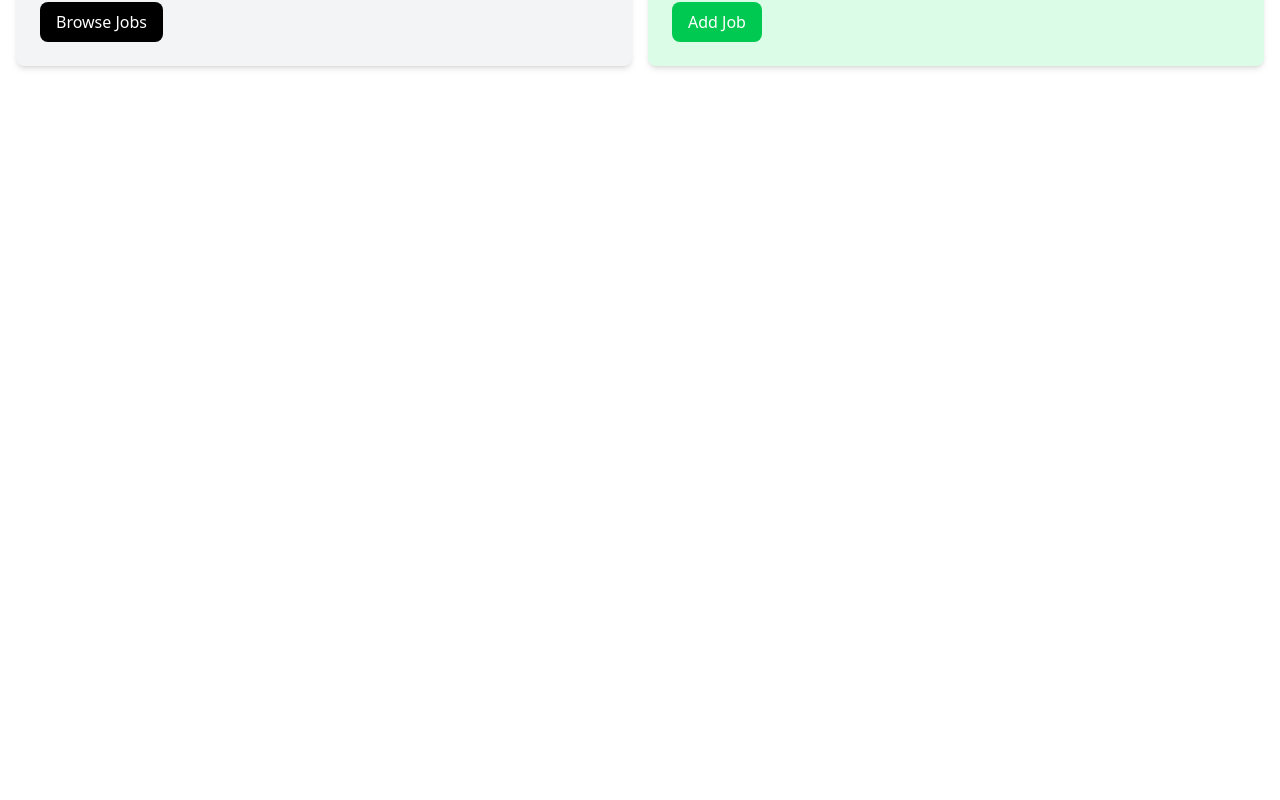
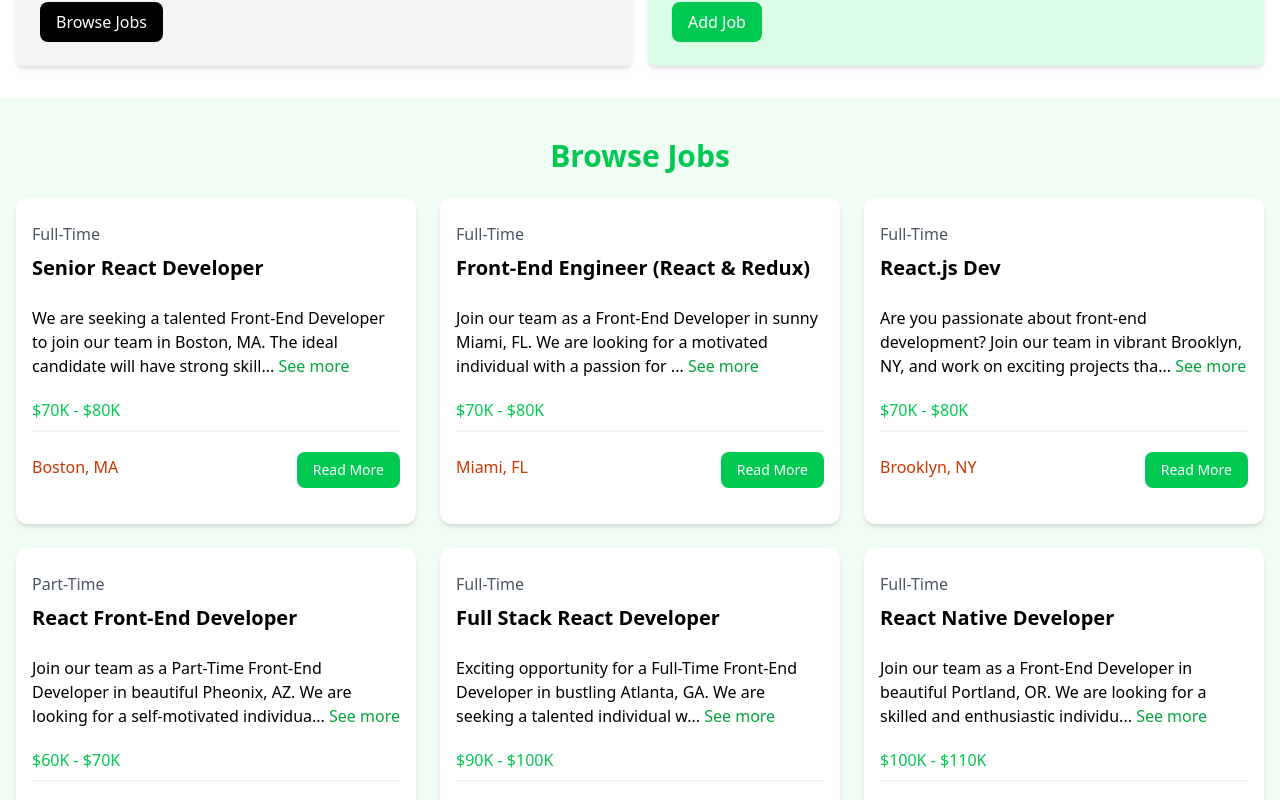
Before and after one commit to marionmartie/vue-2025-refresher, a Vue app: page / in a window 1280 px wide. Shown: the part 511-1311 px from the top of the page. Before the commit the page ends 800 px from the top, so only its background shows below. Built offline with nearby package versions, Linux system fonts and the light colour scheme.

Commit message:
Added TS package...?

```diff
--- a/package.json
+++ b/package.json
@@ -20,6 +20,7 @@
   },
   "devDependencies": {
     "@vitejs/plugin-vue": "^6.0.1",
+    "typescript": "^5.9.2",
     "vite": "^7.0.6",
     "vite-plugin-vue-devtools": "^8.0.0"
   }
--- a/src/component/Card.vue
+++ b/src/component/Card.vue
@@ -1,6 +1,6 @@
 <script setup lang="ts">
 interface Props {
-    bg: string,
+    bg?: string,
 }
 
 const props = withDefaults(defineProps<Props>(),{
--- /dev/null
+++ b/src/jobs.json
@@ -0,0 +1,86 @@
+[
+    {
+        "id": "1",
+        "title": "Senior React Developer",
+        "type": "Full-Time",
+        "description": "We are seeking a talented Front-End Developer to join our team in Boston, MA. The ideal candidate will have strong skills in HTML, CSS, and JavaScript, with experience working with modern JavaScript frameworks such as React or Angular.",
+        "location": "Boston, MA",
+        "salary": "$70K - $80K",
+        "company": {
+            "name": "NewTek Solutions",
+            "description": "NewTek Solutions is a leading technology company specializing in web development and digital solutions. We pride ourselves on delivering high-quality products and services to our clients while fostering a collaborative and innovative work environment.",
+            "contactEmail": "contact@teksolutions.com",
+            "contactPhone": "555-555-5555"
+        }
+    },
+    {
+        "id": "2",
+        "title": "Front-End Engineer (React & Redux)",
+        "type": "Full-Time",
+        "location": "Miami, FL",
+        "description": "Join our team as a Front-End Developer in sunny Miami, FL. We are looking for a motivated individual with a passion for crafting beautiful and responsive web applications. Experience with UI/UX design principles and a strong attention to detail are highly desirable.",
+        "salary": "$70K - $80K",
+        "company": {
+            "name": "Veneer Solutions",
+            "description": "Veneer Solutions is a creative agency specializing in digital design and development. Our team is dedicated to pushing the boundaries of creativity and innovation to deliver exceptional results for our clients.",
+            "contactEmail": "contact@loremipsum.com",
+            "contactPhone": "555-555-5555"
+        }
+    },
+    {
+        "id": "3",
+        "title": "React.js Dev",
+        "type": "Full-Time",
+        "location": "Brooklyn, NY",
+        "description": "Are you passionate about front-end development? Join our team in vibrant Brooklyn, NY, and work on exciting projects that make a difference. We offer competitive compensation and a collaborative work environment where your ideas are valued.",
+        "salary": "$70K - $80K",
+        "company": {
+            "name": "Dolor Cloud",
+            "description": "Dolor Cloud is a leading technology company specializing in digital solutions for businesses of all sizes. With a focus on innovation and customer satisfaction, we are committed to delivering cutting-edge products and services.",
+            "contactEmail": "contact@dolorsitamet.com",
+            "contactPhone": "555-555-5555"
+        }
+    },
+    {
+        "id": "4",
+        "title": "React Front-End Developer",
+        "type": "Part-Time",
+        "description": "Join our team as a Part-Time Front-End Developer in beautiful Pheonix, AZ. We are looking for a self-motivated individual with a passion for creating engaging user experiences. This position offers flexible hours and the opportunity to work remotely.",
+        "location": "Pheonix, AZ",
+        "salary": "$60K - $70K",
+        "company": {
+            "name": "Alpha Elite",
+            "description": "Alpha Elite is a dynamic startup specializing in digital marketing and web development. We are committed to fostering a diverse and inclusive workplace where creativity and innovation thrive.",
+            "contactEmail": "contact@adipisicingelit.com",
+            "contactPhone": "555-555-5555"
+        }
+    },
+    {
+        "id": "5",
+        "title": "Full Stack React Developer",
+        "type": "Full-Time",
+        "description": "Exciting opportunity for a Full-Time Front-End Developer in bustling Atlanta, GA. We are seeking a talented individual with a passion for building elegant and scalable web applications. Join our team and make an impact!",
+        "location": "Atlanta, GA",
+        "salary": "$90K - $100K",
+        "company": {
+            "name": "Browning Technologies",
+            "description": "Browning Technologies is a rapidly growing technology company specializing in e-commerce solutions. We offer a dynamic and collaborative work environment where employees are encouraged to think creatively and innovate.",
+            "contactEmail": "contact@consecteturadipisicing.com",
+            "contactPhone": "555-555-5555"
+        }
+    },
+    {
+        "id": "6",
+        "title": "React Native Developer",
+        "type": "Full-Time",
+        "description": "Join our team as a Front-End Developer in beautiful Portland, OR. We are looking for a skilled and enthusiastic individual to help us create innovative web solutions. Competitive salary and great benefits package available.",
+        "location": "Portland, OR",
+        "salary": "$100K - $110K",
+        "company": {
+            "name": "Port Solutions INC",
+            "description": "Port Solutions is a leading technology company specializing in software development and digital marketing. We are committed to providing our clients with cutting-edge solutions and our employees with a supportive and rewarding work environment.",
+            "contactEmail": "contact@ipsumlorem.com",
+            "contactPhone": "555-555-5555"
+        }
+    }
+]
--- /dev/null
+++ b/src/types.ts
@@ -0,0 +1,14 @@
+export interface Job {
+    id?: String,
+    title: String,
+    type: String,
+    description: String,
+    location: String,
+    salary: String,
+    company: {
+        name: String,
+        description: String,
+        contactEmail: String,
+        contactPhone: String
+    }
+}
--- a/src/views/HomeView.vue
+++ b/src/views/HomeView.vue
@@ -1,9 +1,11 @@
 <script setup lang="ts">
 import Cards from '@/component/Cards.vue';
 import Hero from '@/component/Hero.vue';
+import JobsList from '@/component/JobsList.vue';
 </script>
 
 <template>
     <Hero />
     <Cards />
+    <JobsList />
 </template>
```
Also changed, not shown: 1 other file (tests, documents, lock files or other folders).
